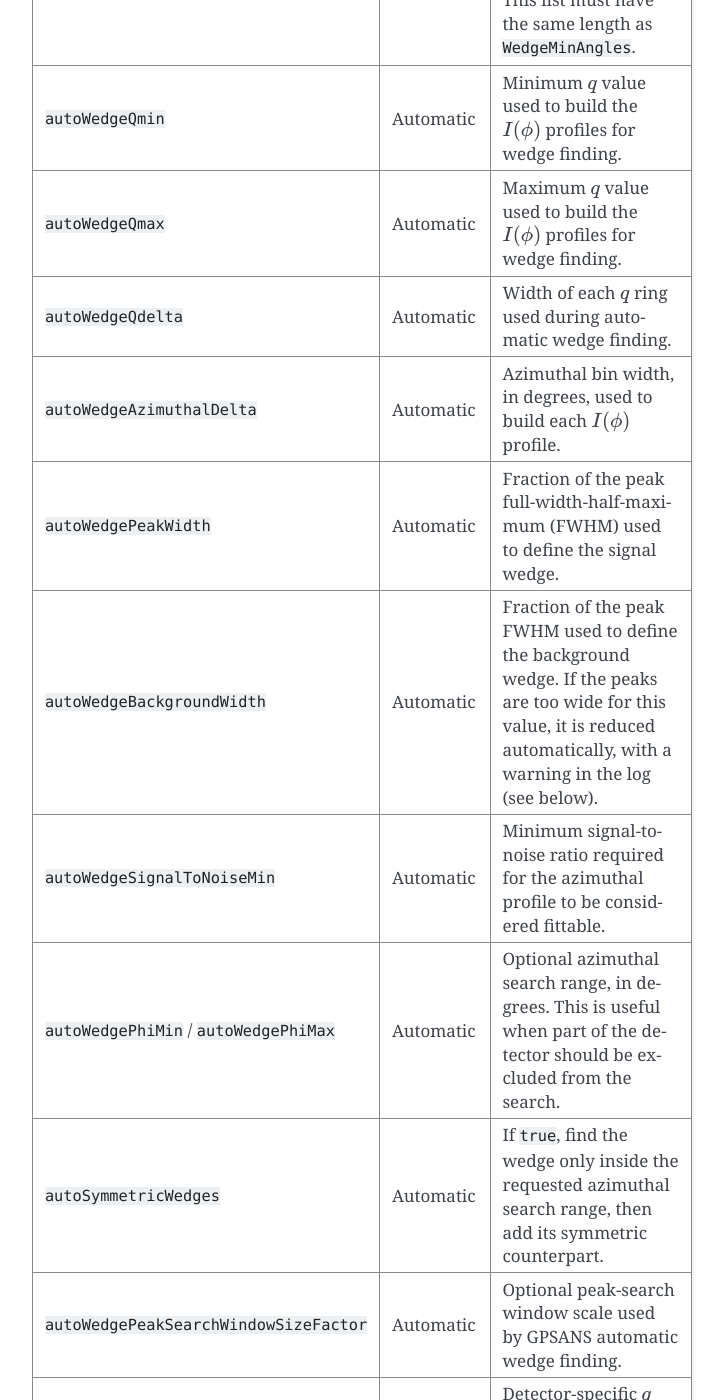
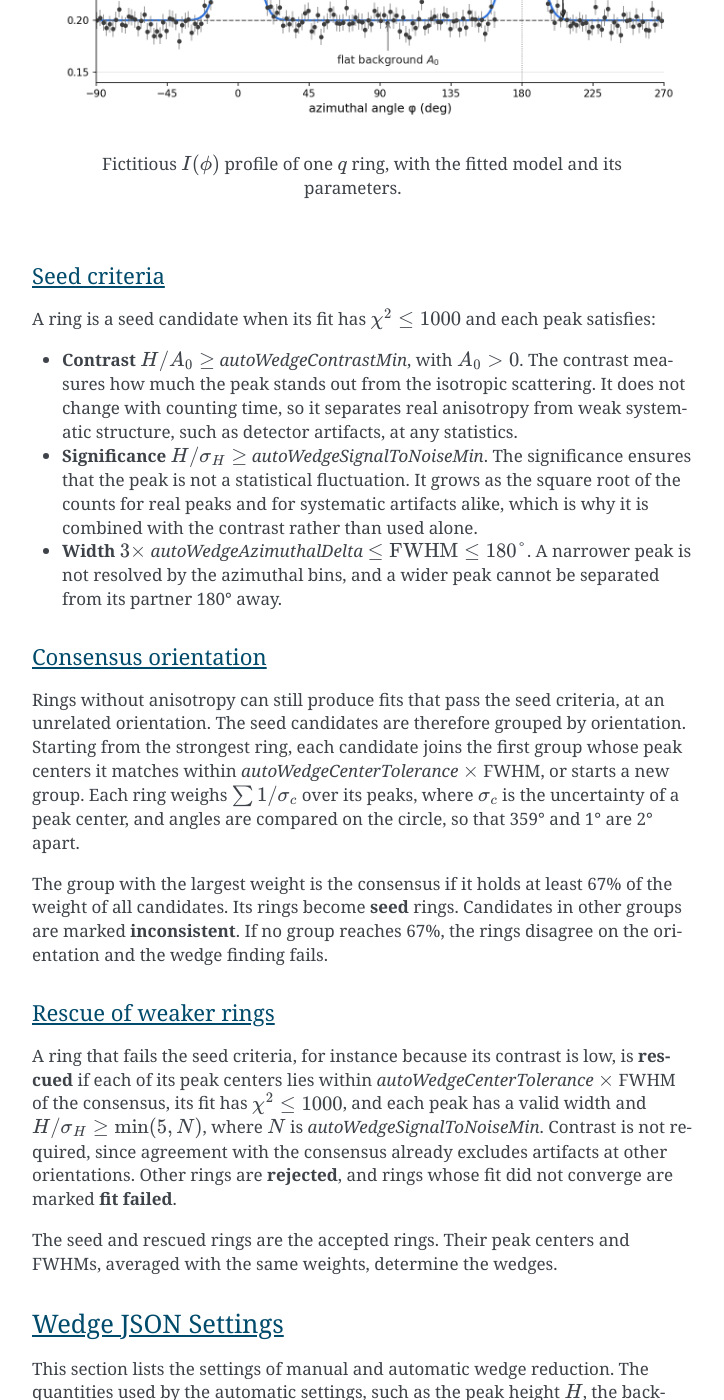
Before and after one commit to neutrons/drtsans, a Sphinx documentation site: the page built from docs/user/binning.rst, in a window 1280 px wide and 1400 px high, scrolled down 6086 px. Shown: the whole window, without its empty margins (388-1112 px from the left). Built offline with Sphinx 7.4.7, drawn with Linux system fonts in a browser that asks for light colours; the version number is read from the project's files by our own code; some of the changed text lies outside the part shown.

Commit message:
Document how the automatic wedge finding selects the Q-rings
Add a table of contents to binning.rst and a section describing the Q-ring
profiles, the fit model, the seed criteria, the consensus orientation and
the rescue of weaker rings, with a figure of the fit parameters on a
fictitious profile. Document autoWedgeContrastMin, autoWedgeCenterTolerance
and the new meaning of autoWedgeSignalToNoiseMin, correct the descriptions
of the peak and background widths, the symmetry of the wedges and the
invalid JSON examples, and use phi for the azimuthal angle throughout.

Co-Authored-By: Claude Opus 5.5 <noreply@anthropic.com>

```diff
--- a/docs/user/binning.rst
+++ b/docs/user/binning.rst
@@ -17,7 +20,7 @@ Scalar or azimuthal binning produces a one dimensional intensity profile :math:`
       "QbinType": "linear",
       "numQBins": 200,
       "Qmin": 0.003,
-      "Qmax": 0.005,
+      "Qmax": 0.005
     }
 
 
@@ -30,24 +33,25 @@ This method is particularly useful when the scattering pattern exhibits anisotro
 directions in the sample structure.
 
 After obtaining intensity :math:`I(q_x, q_y)` in the detector plane, we can rebin the intensity in
-"polar" coordinates :math:`I(q, \psi)`, where :math:`q = \sqrt{q_x^2 + q_y^2}` is the magnitude of the
-scattering vector and :math:`\psi = \arctan(q_y/q_x)` is the azimuthal angle. The intensity is then
+"polar" coordinates :math:`I(q, \phi)`, where :math:`q = \sqrt{q_x^2 + q_y^2}` is the magnitude of the
+scattering vector and :math:`\phi = \arctan(q_y/q_x)` is the azimuthal angle. The intensity is then
 binned into :math:`q`-bins of constant width.
 
 .. figure:: media/wedge_binning_1.png
    :alt: polar-coordinate binning
    :width: 800px
 
-Most typical is to integrate :math:`I(q, \psi)` over the azimuthal angle :math:`\psi` between
-limits :math:`\psi_m` and :math:`\psi_M` defining a wedge, yielding the :math:`I(q)`
+Most typical is to integrate :math:`I(q, \phi)` over the azimuthal angle :math:`\phi` between
+limits :math:`\phi_m` and :math:`\phi_M` defining a wedge, yielding the :math:`I(q)`
 representative of the feature captured in the wedge region.
 
 .. figure:: media/wedge_binning_2.png
    :alt: intensity profile in the wedge
    :width: 800px
 
-The feature is achiral so the intensity profile is symmetric in the :math:`X`-axis,
-:math:`I(-q_x, q_y) = I(q_x, q_y)` or :math:`I(q, \pi - \psi) = I(q, \psi)`.
+The feature is achiral so the intensity profile is symmetric with respect to the beam center,
+:math:`I(-q_x, -q_y) = I(q_x, q_y)` or :math:`I(q, \phi + \pi) = I(q, \phi)`. The symmetric wedge is
+therefore the wedge rotated by 180 degrees.
 The intensity profile is then binned within the region defined by the two symmetric wedges:
 
 .. figure:: media/wedge_binning_3.png
@@ -71,21 +75,23 @@ the azimuthal limits for one or more wedges. For instance, the two wedges
    :alt: User defined wedges
    :width: 800px
 
+.. _user.binning.auto_wedge:
+
 Automatic Finding of the Wedge
 +++++++++++++++++++++++++++++++
 
 If User wants `drtsans` to automatically find the azimuthal limits for wedge binning, there are
 options to specify. For instance, we want the resulting :math:`I(q)` from :math:`q_{min}=0.03 A^{-1}`
 to :math:`q_{max}=0.12 A^{-1}` in bins of width :math:`\delta q=0.01 A^{-1}`.
-The automatic finding is restricted to one wedge along the :math:`X`-axis,
-along with its symmetric counterpart. `drtsans` will find the azimuthal limits for the wedge.
+In this example the anisotropy lies along the :math:`X`-axis, so `drtsans` finds one wedge along that
+axis, along with its symmetric counterpart. The algorithm itself is not restricted to any orientation.
 
 .. code-block:: json
 
     {
       "autoWedgeQmin": 0.03,
       "autoWedgeQmax": 0.12,
-      "autoWedgeQdelta": 0.01,
+      "autoWedgeQdelta": 0.01
     }
 
 .. figure:: media/wedge_binning_5.png
@@ -124,10 +130,11 @@ The range :math:`(-90, 90)` is effectively masked during the wedge search.
 Other additional options for the automatic wedge finding:
 
 - `autoWedgeAzimuthalDelta`: binning in azimuthal angle when generating the :math:`I(\phi)` profile.
-- `autoWedgePeakWidth`: percent of the full-width-half-max (FWHM) of the peak in the :math:`I(\phi)` profile
-  representing a wedge, used to define the confidence limits of the wedge.
-- `autoWedgeBackgroundWidth`: percent of the full-width-half-max (FWHM) of the peak in the :math:`I(\phi)` profile
-  representing a wedge, used to define the confidence limits of the background signal for the wedge.
+- `autoWedgePeakWidth`: fraction of the full-width-half-max (FWHM) of the fitted peak in the :math:`I(\phi)`
+  profile. Each peak wedge spans the peak center :math:`\pm` `autoWedgePeakWidth` :math:`\times` FWHM.
+- `autoWedgeBackgroundWidth`: fraction of the FWHM of the fitted peak that sets the edges of the background
+  wedges. The background wedges are perpendicular to the peaks and give the second :math:`I(q)` output; they are
+  not subtracted from the peak wedges.
   Each background wedge lies between the two peaks, from `autoWedgeBackgroundWidth` :math:`\times` FWHM past one
   peak to `autoWedgeBackgroundWidth` :math:`\times` FWHM before the other. When the peaks are so wide that
   `autoWedgeBackgroundWidth` :math:`\times (\mathrm{FWHM}_1 + \mathrm{FWHM}_2)` reaches the separation :math:`S`
@@ -152,14 +159,93 @@ For instance, for real data collected at the BIOSANS instrument,
     }
 
 We obtain two wedges (:math:`w_1`, :math:`w_2`) as well as two azimuthal ranges (:math:`b_1`, :math:`b_2`)
-interpreted as background signal for the wedges.
+perpendicular to them, which give the background :math:`I(q)` output.
 
 .. figure:: media/wedge_binning_7.png
    :alt: wedges for a real BIOSANS example
    :width: 900px
 
+.. _user.binning.auto_wedge_method:
+
+How Automatic Wedge Finding Works
++++++++++++++++++++++++++++++++++
+
+Automatic wedge finding fits the azimuthal profile of several :math:`q` rings, decides which rings show the
+anisotropy of the sample, and builds the wedges from the peaks of those rings.
+
+Q-rings and azimuthal profiles
+~~~~~~~~~~~~~~~~~~~~~~~~~~~~~~
+
+The :math:`q` range from `autoWedgeQmin` to `autoWedgeQmax` is divided into rings of width `autoWedgeQdelta`.
+The intensity of each ring is binned in azimuthal angle :math:`\phi` with bins of `autoWedgeAzimuthalDelta`
+degrees, which gives one profile :math:`I(\phi)` per ring.
+
+Fit model
+~~~~~~~~~
+
+Each profile is fitted with a flat background plus two Gaussian peaks:
+
+.. math::
+
+   I(\phi) = A_0 + \sum_{i=1}^{2} H_i \exp\left[-\frac{(\phi - c_i)^2}{2 \sigma_i^2}\right],
+   \qquad \mathrm{FWHM}_i = 2\sqrt{2 \ln 2}\, \sigma_i
+
+The fit returns the background :math:`A_0` and, for each peak, the height :math:`H` with its uncertainty
+:math:`\sigma_H`, the center :math:`c` and the FWHM. With `autoSymmetricWedges`, the second peak is the mirror of
+the first: same height and width, with :math:`c_2 = c_1 + 180°`. Only the first peak is then evaluated.
+
+.. figure:: media/auto_wedge_fit_model.png
+   :alt: fictitious azimuthal profile of one q ring with the fit and its parameters
+   :width: 800px
+
+   Fictitious :math:`I(\phi)` profile of one :math:`q` ring, with the fitted model and its parameters.
+
+Seed criteria
+~~~~~~~~~~~~~
+
+A ring is a seed candidate when its fit has :math:`\chi^2 \le 1000` and each peak satisfies:
+
+- **Contrast** :math:`H/A_0 \ge` `autoWedgeContrastMin`, with :math:`A_0 > 0`. The contrast measures how much the
+  peak stands out from the isotropic scattering. It does not change with counting time, so it separates real
+  anisotropy from weak systematic structure, such as detector artifacts, at any statistics.
+- **Significance** :math:`H/\sigma_H \ge` `autoWedgeSignalToNoiseMin`. The significance ensures that the peak is
+  not a statistical fluctuation. It grows as the square root of the counts for real peaks and for systematic
+  artifacts alike, which is why it is combined with the contrast rather than used alone.
+- **Width** :math:`3 \times` `autoWedgeAzimuthalDelta` :math:`\le \mathrm{FWHM} \le 180°`. A narrower peak is not
+  resolved by the azimuthal bins, and a wider peak cannot be separated from its partner 180° away.
+
+Consensus orientation
+~~~~~~~~~~~~~~~~~~~~~
+
+Rings without anisotropy can still produce fits that pass the seed criteria, at an unrelated
+orientation. The seed candidates are therefore grouped by orientation. Starting from the strongest ring, each
+candidate joins the first group whose peak centers it matches within `autoWedgeCenterTolerance`
+:math:`\times` FWHM, or starts a new group. Each ring weighs :math:`\sum 1/\sigma_c` over its peaks, where
+:math:`\sigma_c` is the uncertainty of a peak center, and angles are compared on the circle, so that 359° and 1°
+are 2° apart.
+
+The group with the largest weight is the consensus if it holds at least 67% of the weight of all candidates.
+Its rings become **seed** rings. Candidates in other groups are marked **inconsistent**. If no group reaches 67%,
+the rings disagree on the orientation and the wedge finding fails.
+
+Rescue of weaker rings
+~~~~~~~~~~~~~~~~~~~~~~
+
+A ring that fails the seed criteria, for instance because its contrast is low, is **rescued** if each of its peak
+centers lies within `autoWedgeCenterTolerance` :math:`\times` FWHM of the consensus, its fit has
+:math:`\chi^2 \le 1000`, and each peak has a valid width and :math:`H/\sigma_H \ge \min(5, N)`, where :math:`N` is
+`autoWedgeSignalToNoiseMin`. Contrast is not required, since agreement with the consensus already excludes artifacts at other
+orientations. Other rings are **rejected**, and rings whose fit did not converge are marked **fit failed**.
+
+The seed and rescued rings are the accepted rings. Their peak centers and FWHMs, averaged with the same weights,
+determine the wedges.
+
 Wedge JSON Settings
 +++++++++++++++++++
+
+This section lists the settings of manual and automatic wedge reduction. The quantities used by the automatic
+settings, such as the peak height :math:`H`, the background :math:`A_0` and the FWHM, are defined in
+:ref:`user.binning.auto_wedge_method`.
 
 Wedge reduction is enabled by selecting wedge binning for the 1D output:
 
@@ -218,14 +304,27 @@ unset manual wedge angles with BIOSANS and GPSANS. Use empty lists, ``[]``, with
      - Azimuthal bin width, in degrees, used to build each :math:`I(\phi)` profile.
    * - ``autoWedgePeakWidth``
      - Automatic
-     - Fraction of the peak full-width-half-maximum (FWHM) used to define the signal wedge.
+     - Half-width of each peak wedge, as a fraction of the full-width-half-maximum (FWHM) of the fitted peak.
+       The peak wedge spans the peak center :math:`\pm` ``autoWedgePeakWidth`` :math:`\times` FWHM. Default 0.25.
    * - ``autoWedgeBackgroundWidth``
      - Automatic
-     - Fraction of the peak FWHM used to define the background wedge. If the peaks are too wide for this
-       value, it is reduced automatically, with a warning in the log (see below).
+     - Distance from each peak center to the edges of the background wedges, which lie between the peaks, as a
+       fraction of the FWHM of the fitted peak. If the peaks are too wide for this value, it is reduced
+       automatically, with a warning in the log (see :ref:`user.binning.auto_wedge`). Default 1.5.
    * - ``autoWedgeSignalToNoiseMin``
      - Automatic
-     - Minimum signal-to-noise ratio required for the azimuthal profile to be considered fittable.
+     - Minimum significance :math:`H/\sigma_H` (fitted peak height over its uncertainty) of each peak for a
+       :math:`q` ring to seed the wedge orientation. Default 10. In earlier versions, this key set a threshold on the
+       ratio of the mean to the minimum of :math:`I(\phi)`; a value kept in an existing JSON file is now read as
+       a significance.
+   * - ``autoWedgeContrastMin``
+     - Automatic
+     - Minimum contrast :math:`H/A_0` (fitted peak height over the flat background) of each peak for a
+       :math:`q` ring to seed the wedge orientation. Default 0.2.
+   * - ``autoWedgeCenterTolerance``
+     - Automatic
+     - Maximum deviation of a peak center from the orientation shared by the seed rings, as a fraction of the
+       FWHM of the peak, in :math:`(0, 1]`. Default 0.5.
    * - ``autoWedgePhiMin`` / ``autoWedgePhiMax``
      - Automatic
      - Optional azimuthal search range, in degrees. This is useful when part of the detector should be excluded from the search.
@@ -283,7 +382,9 @@ angles:
         "autoWedgeAzimuthalDelta": 1.0,
         "autoWedgePeakWidth": 0.25,
         "autoWedgeBackgroundWidth": 1.5,
-        "autoWedgeSignalToNoiseMin": 2.0
+        "autoWedgeSignalToNoiseMin": 10.0,
+        "autoWedgeContrastMin": 0.2,
+        "autoWedgeCenterTolerance": 0.5
       }
     }
 
@@ -304,7 +405,9 @@ For EQSANS, use empty manual wedge angle lists instead:
         "autoWedgeAzimuthalDelta": 1.0,
         "autoWedgePeakWidth": 0.25,
         "autoWedgeBackgroundWidth": 1.5,
-        "autoWedgeSignalToNoiseMin": 2.0
+        "autoWedgeSignalToNoiseMin": 10.0,
+        "autoWedgeContrastMin": 0.2,
+        "autoWedgeCenterTolerance": 0.5
       }
     }
 
@@ -357,5 +460,5 @@ as a function of the angle around the beam center, :math:`\phi`, over a limited
       "1DQbinType": "annular",
       "AnnularAngleBin": 1.0,
       "Qmin": 0.003,
-      "Qmax": 0.005,
+      "Qmax": 0.005
     }
```
Also changed, not shown: other parts of docs/user/binning.rst (+3 -0 lines), docs/user/media/auto_wedge_fit_model.png (added).
